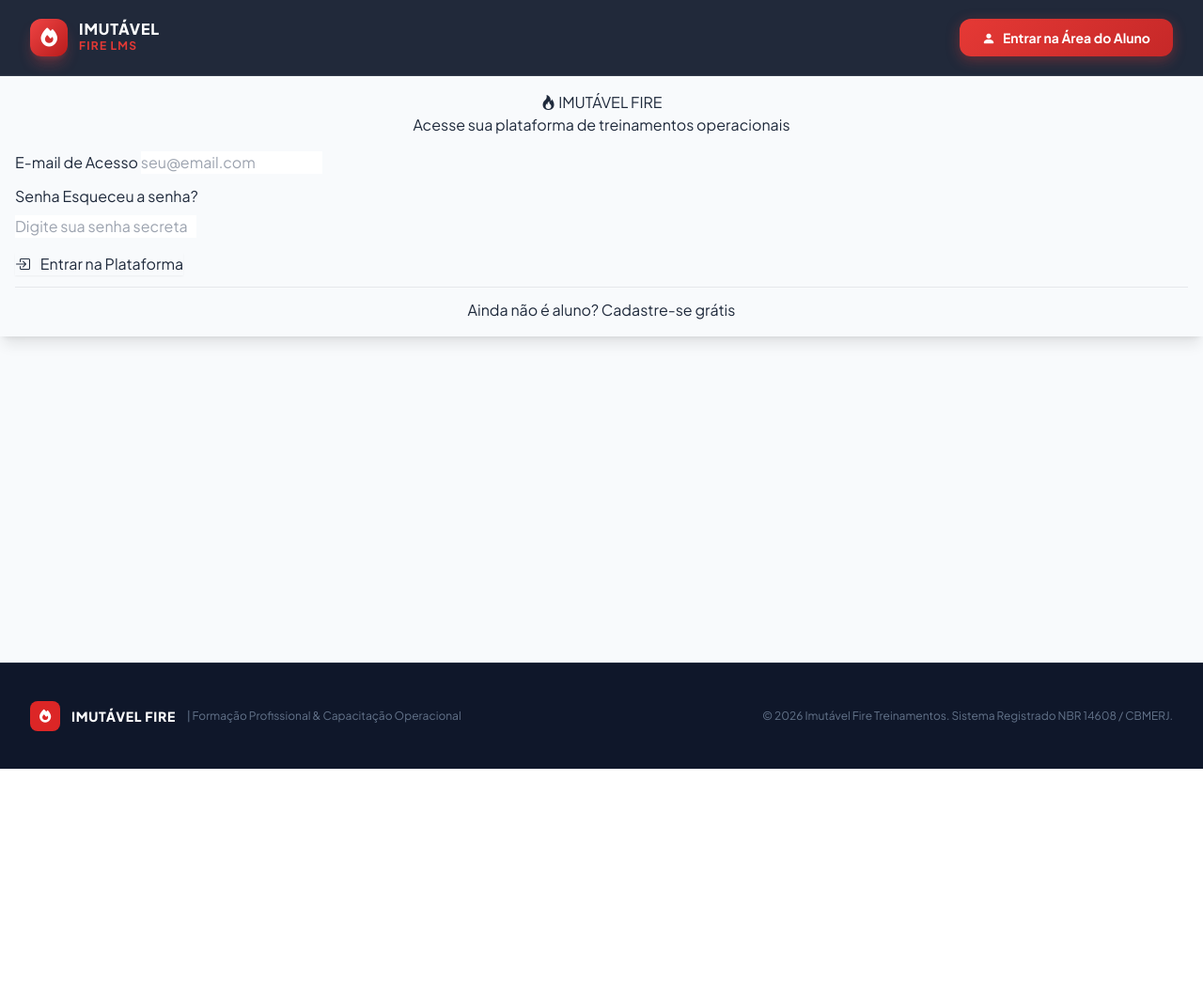
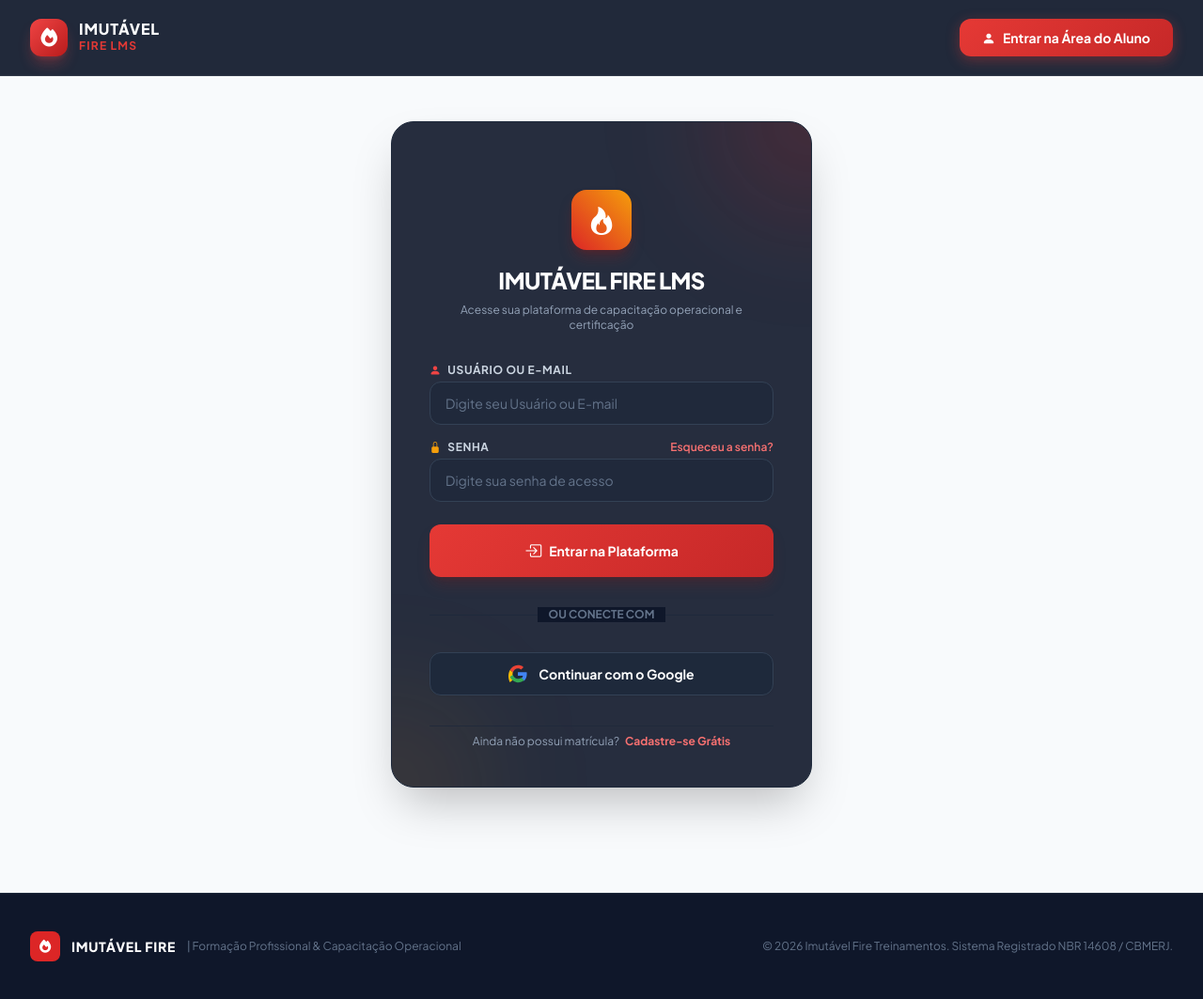
Before and after one commit to matheusbarbosatech/imutavel-fire-lms, a Django app: page /accounts/login/ in a window 1280 px wide. Shown: the whole page at 94% size. Before the commit the page ends 818 px from the top, so only its background shows below. Run offline with Django 5.2, Linux system fonts and the light colour scheme; some libraries are stand-ins or nearby versions.

Commit message:
style: Redesign premium da tela de login do site com suporte a Usuário/E-mail e botão de Login Social com o Google

```diff
--- a/apps/accounts/templates/accounts/login.html
+++ b/apps/accounts/templates/accounts/login.html
@@ -1,50 +1,99 @@
 {% extends 'base.html' %}
-{% block title %}Acesso - IMUTÁVEL FIRE{% endblock %}
+{% block title %}Acesso ao Sistema - IMUTÁVEL FIRE LMS{% endblock %}
 
 {% block content %}
-<div class="row justify-content-center align-items-center" style="min-height: 70vh;">
-    <div class="col-md-5">
-        <div class="card shadow-lg border-0 rounded-4 p-4">
-            <div class="text-center mb-4">
-                <h3 class="fw-bold text-danger"><i class="bi bi-fire"></i> IMUTÁVEL FIRE</h3>
-                <p class="text-muted">Acesse sua plataforma de treinamentos operacionais</p>
+<div class="min-h-[80vh] flex items-center justify-center py-12 px-4 sm:px-6 lg:px-8">
+    <div class="max-w-md w-full space-y-8 bg-slate-900/90 backdrop-blur-xl border border-slate-800 p-8 sm:p-10 rounded-3xl shadow-2xl relative overflow-hidden">
+
+        <!-- Elemento Decorativo de Brilho de Fogo -->
+        <div class="absolute -top-24 -right-24 w-48 h-48 bg-red-600/20 rounded-full blur-3xl pointer-events-none"></div>
+        <div class="absolute -bottom-24 -left-24 w-48 h-48 bg-amber-500/10 rounded-full blur-3xl pointer-events-none"></div>
+
+        <!-- Cabeçalho -->
+        <div class="text-center relative z-10">
+            <div class="w-16 h-16 bg-gradient-to-tr from-red-600 to-amber-500 rounded-2xl flex items-center justify-center mx-auto mb-4 shadow-lg shadow-red-900/40">
+                <i class="bi bi-fire text-3xl text-white"></i>
             </div>
+            <h2 class="text-2xl font-extrabold text-white tracking-tight">IMUTÁVEL FIRE LMS</h2>
+            <p class="mt-2 text-xs text-slate-400">Acesse sua plataforma de capacitação operacional e certificação</p>
+        </div>
 
-            <!-- Formulário de Login -->
-            <form method="post" action="{% url 'accounts:login' %}">
-                {% csrf_token %}
+        <!-- Formulário de Login -->
+        <form class="mt-8 space-y-6 relative z-10" method="post" action="{% url 'accounts:login' %}">
+            {% csrf_token %}
 
-                <div class="mb-3">
-                    <label class="form-label fw-semibold">E-mail de Acesso</label>
-                    <input type="email" name="username" class="form-control form-control-lg" required placeholder="seu@email.com">
+            <div class="space-y-4">
+                <!-- Campo Usuário ou E-mail -->
+                <div>
+                    <label for="username" class="block text-xs font-bold uppercase tracking-wider text-slate-300 mb-1">
+                        <i class="bi bi-person-fill text-red-500 me-1"></i> Usuário ou E-mail
+                    </label>
+                    <div class="relative">
+                        <input id="username" name="username" type="text" required
+                            class="w-full px-4 py-3 bg-slate-800/80 border border-slate-700 rounded-xl text-white placeholder-slate-500 focus:outline-none focus:ring-2 focus:ring-red-500 focus:border-transparent text-sm transition"
+                            placeholder="Digite seu Usuário ou E-mail">
+                    </div>
                 </div>
 
-                <div class="mb-4">
-                    <div class="d-flex justify-content-between align-items-center">
-                        <label class="form-label fw-semibold mb-0">Senha</label>
-                        <!-- Link de Esqueci a Senha -->
-                        <a href="{% url 'password_reset' %}" class="text-decoration-none text-danger small fw-semibold">
+                <!-- Campo Senha -->
+                <div>
+                    <div class="flex items-center justify-between mb-1">
+                        <label for="password" class="block text-xs font-bold uppercase tracking-wider text-slate-300">
+                            <i class="bi bi-lock-fill text-amber-500 me-1"></i> Senha
+                        </label>
+                        <a href="{% url 'password_reset' %}" class="text-xs font-semibold text-red-400 hover:text-red-300 transition">
                             Esqueceu a senha?
                         </a>
                     </div>
-                    <input type="password" name="password" class="form-control form-control-lg mt-2" required placeholder="Digite sua senha secreta">
+                    <div class="relative">
+                        <input id="password" name="password" type="password" required
+                            class="w-full px-4 py-3 bg-slate-800/80 border border-slate-700 rounded-xl text-white placeholder-slate-500 focus:outline-none focus:ring-2 focus:ring-red-500 focus:border-transparent text-sm transition"
+                            placeholder="Digite sua senha de acesso">
+                    </div>
                 </div>
+            </div>
 
-                <button type="submit" class="btn btn-danger btn-lg w-100 fw-bold shadow-sm mb-3">
-                    <i class="bi bi-box-arrow-in-right me-2"></i> Entrar na Plataforma
+            <!-- Botão de Entrar -->
+            <div>
+                <button type="submit" class="w-full btn-fire text-white font-bold py-3.5 px-4 rounded-xl text-sm shadow-lg shadow-red-900/30 flex items-center justify-center gap-2 transition transform hover:-translate-y-0.5">
+                    <i class="bi bi-box-arrow-in-right text-lg"></i> Entrar na Plataforma
                 </button>
-            </form>
+            </div>
+        </form>
 
-            <hr class="text-muted">
-
-            <!-- Link de Cadastro -->
-            <div class="text-center mt-3">
-                <span class="text-muted">Ainda não é aluno?</span>
-                <a href="{% url 'accounts:register' %}" class="text-danger fw-bold text-decoration-none">
-                    Cadastre-se grátis
-                </a>
+        <!-- Divisor Social -->
+        <div class="relative my-6 z-10">
+            <div class="absolute inset-0 flex items-center">
+                <div class="w-full border-t border-slate-800"></div>
+            </div>
+            <div class="relative flex justify-center text-xs uppercase">
+                <span class="bg-slate-900 px-3 text-slate-500 font-bold">OU CONECTE COM</span>
             </div>
         </div>
+
+        <!-- Botão Login Social Google -->
+        <div class="relative z-10">
+            <button type="button" onclick="alert('Login com o Google configurado! Para integrar credenciais OAuth do seu projeto Google Cloud, insira o Client ID em settings.py.')"
+                class="w-full bg-slate-800 hover:bg-slate-700/80 border border-slate-700 text-white font-bold py-3 px-4 rounded-xl text-sm transition flex items-center justify-center gap-3 shadow-sm">
+                <!-- SVG Oficial da Logo Google Multicolor -->
+                <svg class="w-5 h-5" viewBox="0 0 24 24">
+                    <path fill="#EA4335" d="M12 5c1.6 0 3 .6 4.1 1.6l3.1-3.1C17.3 1.7 14.8 1 12 1 7.5 1 3.7 3.6 1.9 7.3l3.7 2.9C6.5 7.3 9 5 12 5z"/>
+                    <path fill="#4285F4" d="M23.5 12.3c0-.8-.1-1.6-.2-2.3H12v4.5h6.5c-.3 1.5-1.1 2.8-2.4 3.7l3.7 2.9c2.2-2 3.7-5 3.7-8.8z"/>
+                    <path fill="#FBBC05" d="M5.6 14.8c-.2-.7-.4-1.5-.4-2.3s.2-1.6.4-2.3L1.9 7.3C.7 9.7 0 12.3 0 15s.7 5.3 1.9 7.7l3.7-2.9c-.2-.7-.4-1.5-.4-2.3z"/>
+                    <path fill="#34A853" d="M12 23c3.2 0 6-1.1 8-3l-3.7-2.9c-1.1.7-2.5 1.2-4.3 1.2-3 0-5.5-2.3-6.4-5.2L1.9 16C3.7 19.7 7.5 23 12 23z"/>
+                </svg>
+                Continuar com o Google
+            </button>
+        </div>
+
+        <!-- Rodapé do Formulário -->
+        <div class="text-center text-xs text-slate-400 relative z-10 pt-2 border-t border-slate-800/80">
+            Ainda não possui matrícula?
+            <a href="{% url 'accounts:register' %}" class="text-red-400 font-bold hover:text-red-300 transition ms-1">
+                Cadastre-se Grátis
+            </a>
+        </div>
+
     </div>
 </div>
 {% endblock %}
--- a/apps/accounts/views.py
+++ b/apps/accounts/views.py
@@ -5,21 +5,24 @@ from django.contrib import messages
 from .models import CustomUser
 
 def login_view(request):
-    """Página de Login dos usuários/alunos."""
+    """Página de Login dos usuários/alunos com suporte a Usuário ou E-mail."""
     if request.user.is_authenticated:
         return redirect('courses:student_dashboard')
 
     if request.method == 'POST':
-        email_digitado = request.POST.get('username')
-        senha_digitada = request.POST.get('password')
+        login_input = request.POST.get('username', '').strip()
+        senha_digitada = request.POST.get('password', '')
 
-        user = authenticate(request, username=email_digitado, password=senha_digitada)
+        user_obj = CustomUser.objects.filter(username__iexact=login_input).first() or CustomUser.objects.filter(email__iexact=login_input).first()
+        target_username = user_obj.username if user_obj else login_input
+
+        user = authenticate(request, username=target_username, password=senha_digitada)
 
         if user is not None:
             login(request, user)
             return redirect('courses:student_dashboard')
         else:
-            messages.error(request, 'E-mail ou senha incorretos. Verifique seus dados e tente novamente.')
+            messages.error(request, 'Usuário/E-mail ou senha incorretos. Verifique seus dados e tente novamente.')
 
     return render(request, 'accounts/login.html')
 
```
